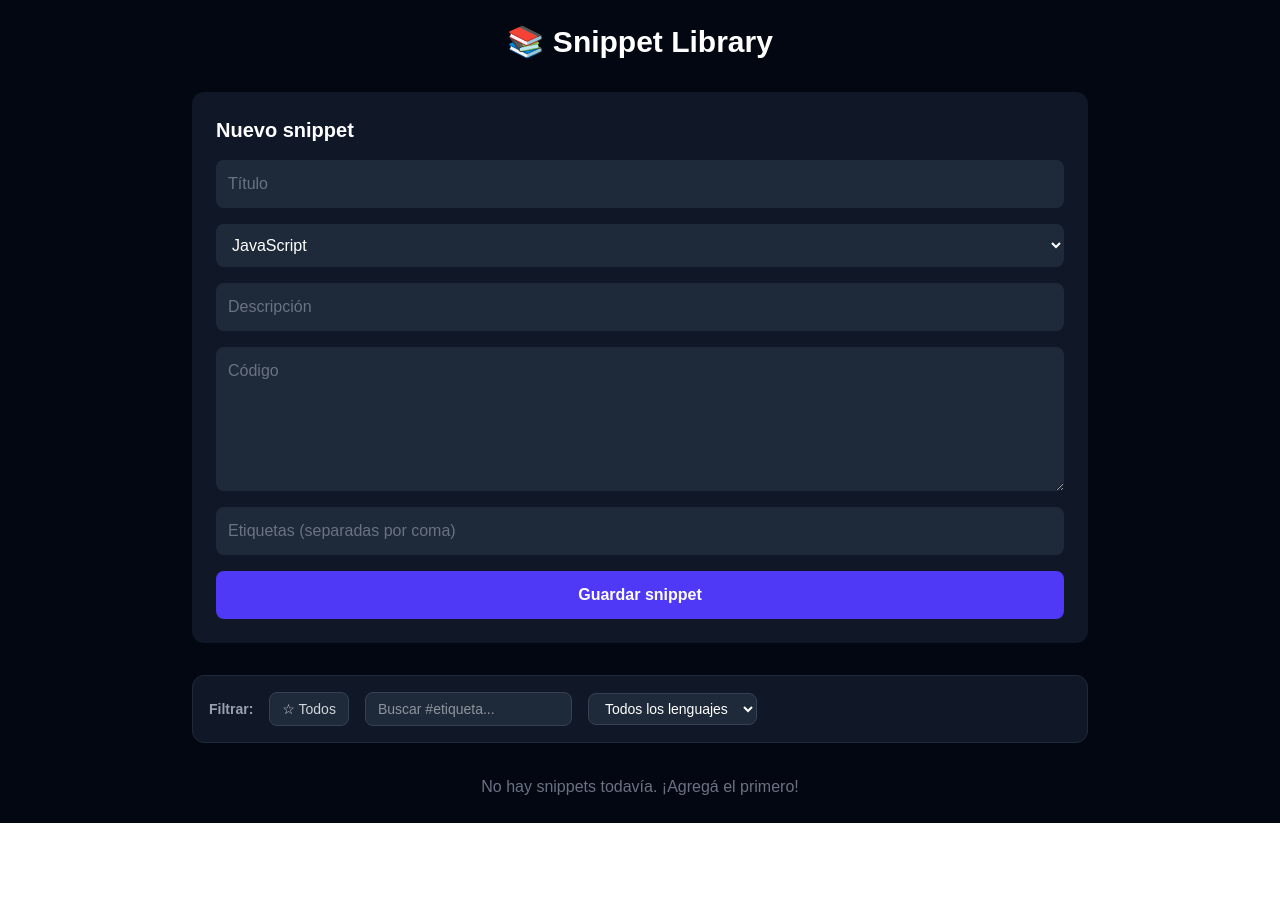
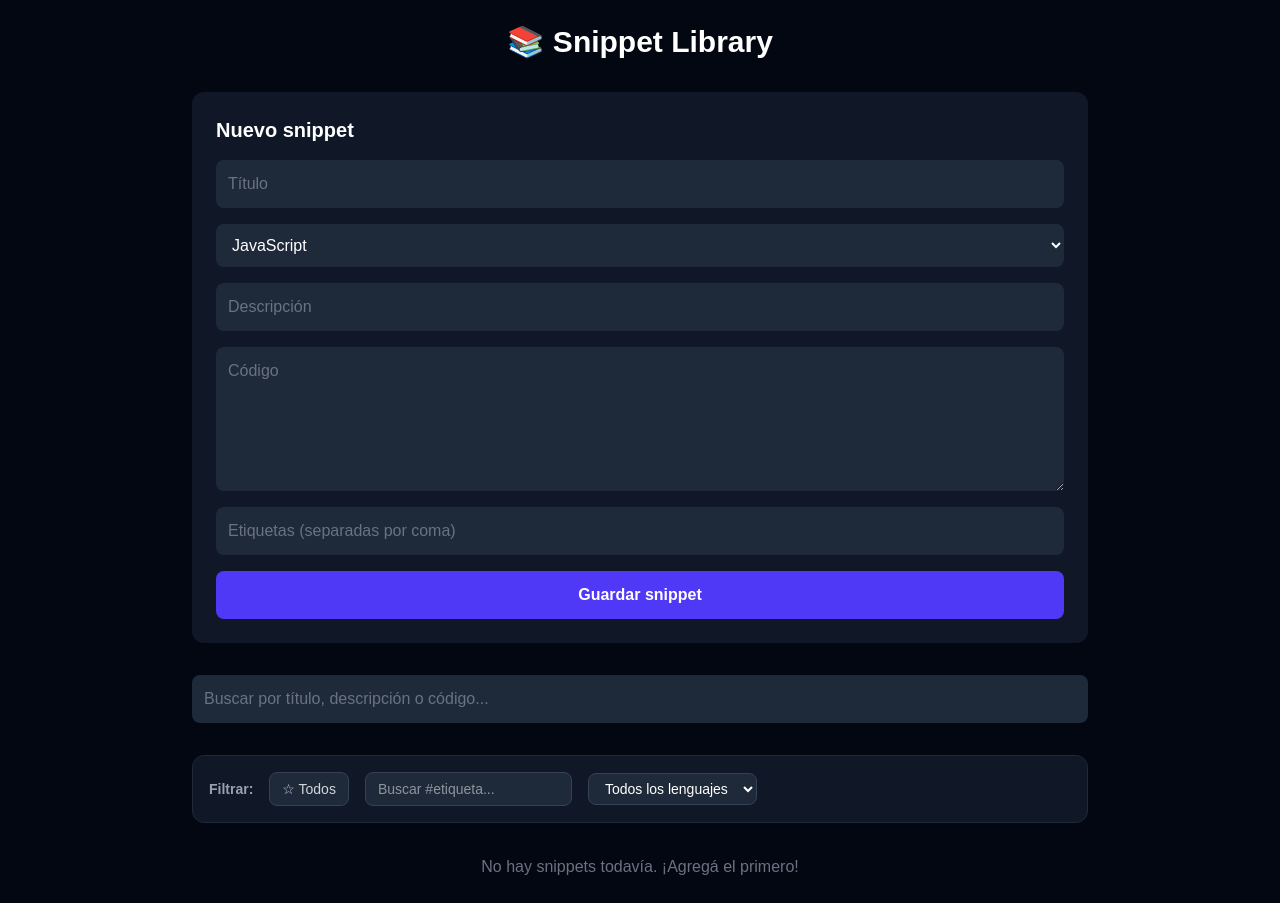
Before and after one commit to MicaelaFrancoTorres/snippet-library, a Next.js app: page / in a window 1280 px wide. Before the commit the page ends 823 px from the top, so only its background shows below. Built offline with nearby package versions, Linux system fonts and the light colour scheme.

Commit message:
feat: add SearchBar component with real-time filtering

```diff
--- a/src/app/page.tsx
+++ b/src/app/page.tsx
@@ -1,4 +1,5 @@
 import SnippetForm from '@/components/snippets/SnippetForm'
+import SearchBar from '@/components/snippets/SearchBar'
 import SnippetList from '@/components/snippets/SnippetList'
 
 export default function Home() {
@@ -7,6 +8,7 @@ export default function Home() {
       <h1 className="text-3xl font-bold mb-8 text-center">📚 Snippet Library</h1>
       <div className="max-w-4xl mx-auto flex flex-col gap-8">
         <SnippetForm />
+        <SearchBar />
         <SnippetList />
       </div>
     </main>
--- /dev/null
+++ b/src/components/snippets/SearchBar.tsx
@@ -0,0 +1,24 @@
+'use client'
+
+import { useSnippetStore } from '@/lib/store'
+
+export default function SearchBar() {
+  const searchQuery = useSnippetStore((state) => state.searchQuery)
+  const setSearchQuery = useSnippetStore((state) => state.setSearchQuery)
+
+  return (
+    <div className="flex flex-col gap-1">
+      <label htmlFor="search" className="sr-only">
+        Buscar snippets
+      </label>
+      <input
+        id="search"
+        type="text"
+        placeholder="Buscar por título, descripción o código..."
+        value={searchQuery}
+        onChange={(e) => setSearchQuery(e.target.value)}
+        className="w-full bg-gray-800 rounded-lg p-3 text-white placeholder-gray-500 outline-none"
+      />
+    </div>
+  )
+}
```
